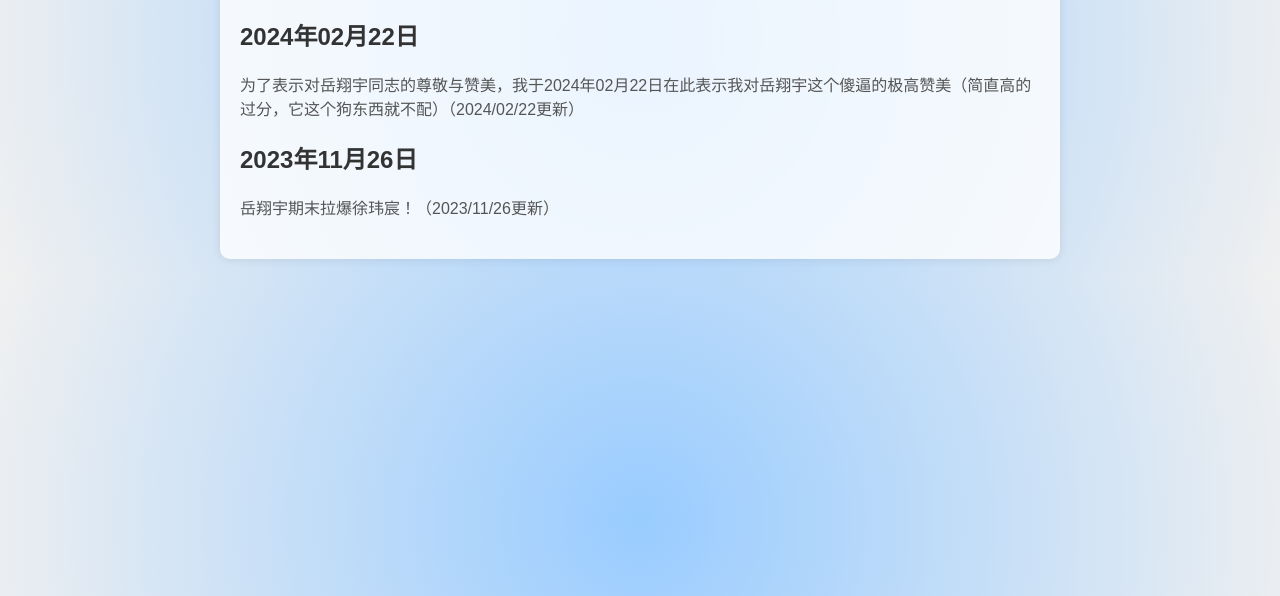
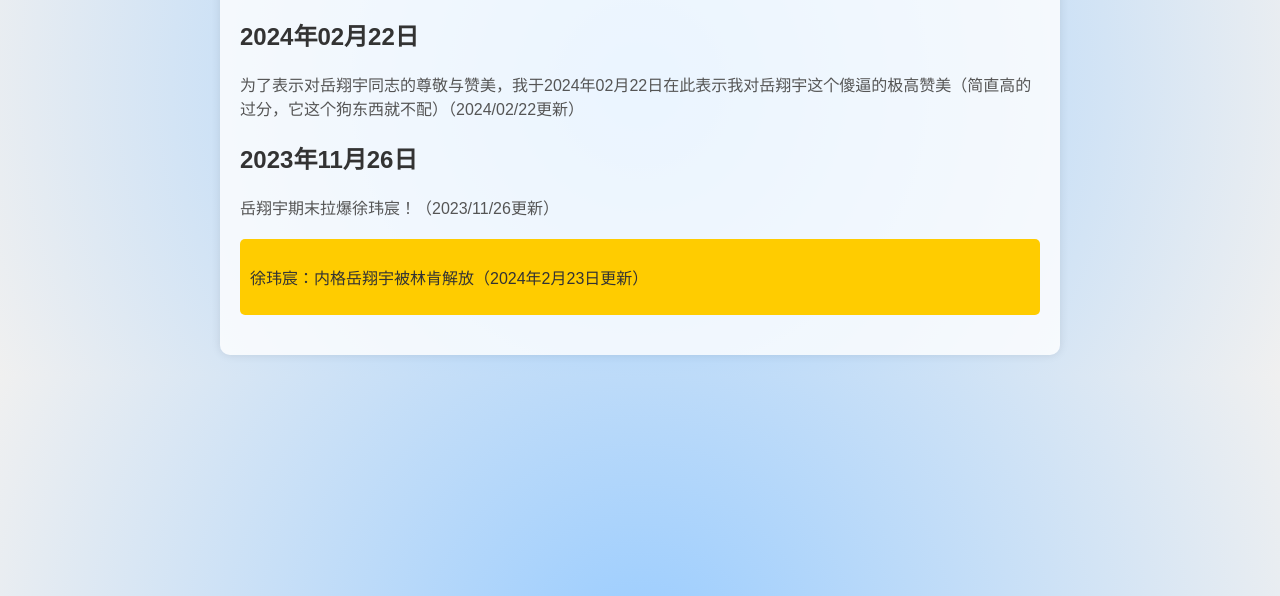
Before and after one commit to wym100171113/yxy, a plain HTML site: page index.html in a window 1280 px wide. Shown: the part 204-800 px from the top of the page. Drawn offline with Linux system fonts and the light colour scheme.

Commit message:
Update index.html

```diff
--- a/index.html
+++ b/index.html
@@ -39,6 +39,13 @@
     .entry p {
         color: #555555;
     }
+    .update {
+        background-color: #ffcc00;
+        padding: 10px;
+        border-radius: 5px;
+        margin-bottom: 20px;
+        color: #333333;
+    }
 </style>
 </head>
 <body>
@@ -56,6 +63,9 @@
         <h2>2023年11月26日</h2>
         <p>岳翔宇期末拉爆徐玮宸！（2023/11/26更新）</p>
     </div>
+    <div class="update">
+        <p>徐玮宸：内格岳翔宇被林肯解放（2024年2月23日更新）</p>
+    </div>
 </div>
 </body>
 </html>
```
